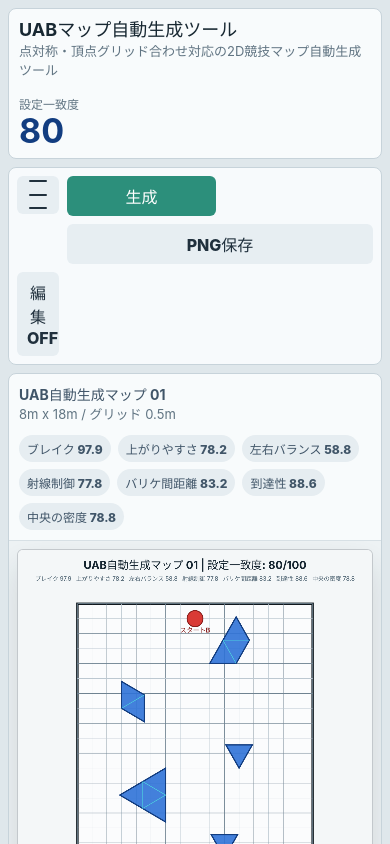
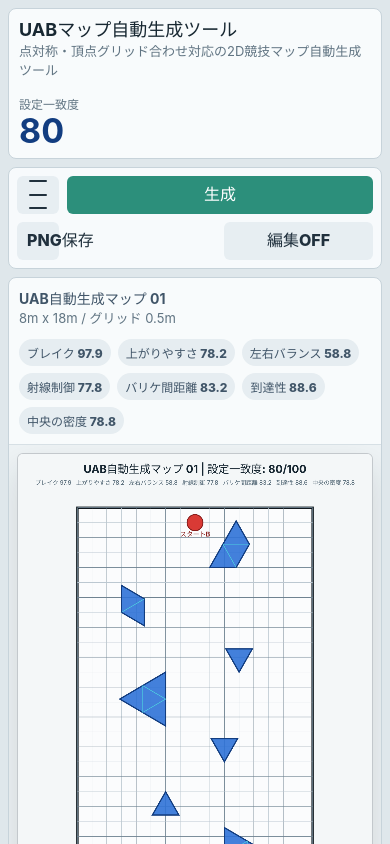
Before and after one commit to Osuxin01/UAB_MAP_generator_dev_v1, a React (Vite) app: page / in a window 390 px wide. Shown: the top 844 px of the page. Built offline with nearby package versions, Linux system fonts and the light colour scheme.

Commit message:
Fix mobile action bar layout

```diff
--- a/src/styles.css
+++ b/src/styles.css
@@ -649,8 +649,11 @@ button:disabled {
   .mobile-action-bar .primary-button,
   .mobile-action-bar .secondary-button {
     width: 100%;
+    min-width: 0;
     min-height: 38px;
     padding: 8px 10px;
+    line-height: 1.15;
+    white-space: nowrap;
   }
 
   .generator-layout {
@@ -798,11 +801,27 @@ button:disabled {
   }
 
   .mobile-action-bar {
-    grid-template-columns: 42px 1fr 1fr;
+    grid-template-columns: 42px minmax(0, 1fr) minmax(0, 1fr);
+    grid-template-areas:
+      "menu generate generate"
+      "save save edit";
+  }
+
+  .mobile-action-bar .menu-button {
+    grid-area: menu;
+  }
+
+  .mobile-action-bar .primary-button {
+    grid-area: generate;
   }
 
   .mobile-action-bar .secondary-button:nth-of-type(3) {
-    grid-column: 2 / 4;
+    grid-area: save;
+    grid-column: auto;
+  }
+
+  .mobile-action-bar .secondary-button:nth-of-type(4) {
+    grid-area: edit;
   }
 
   .mobile-edit-controls {
```
